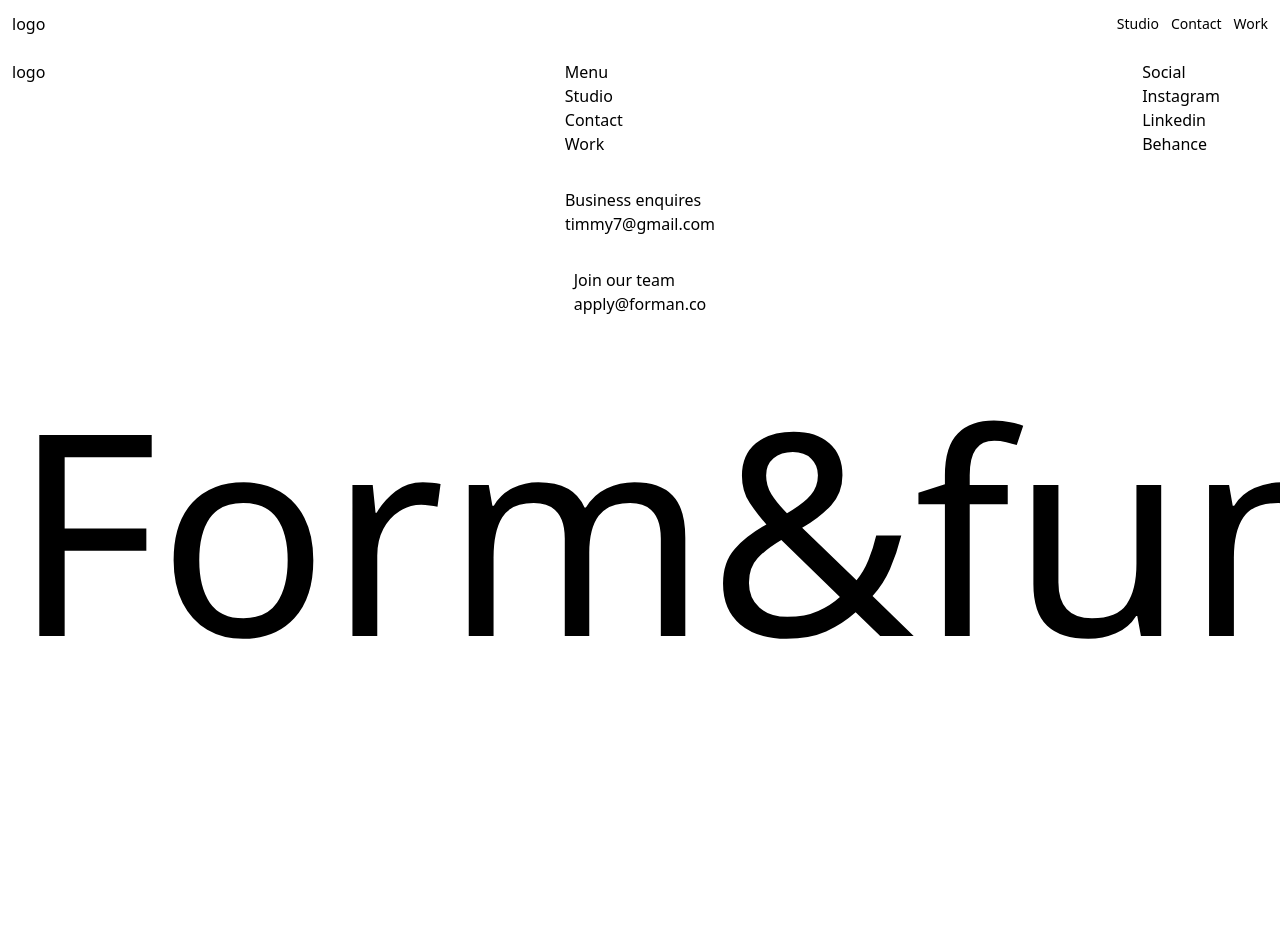
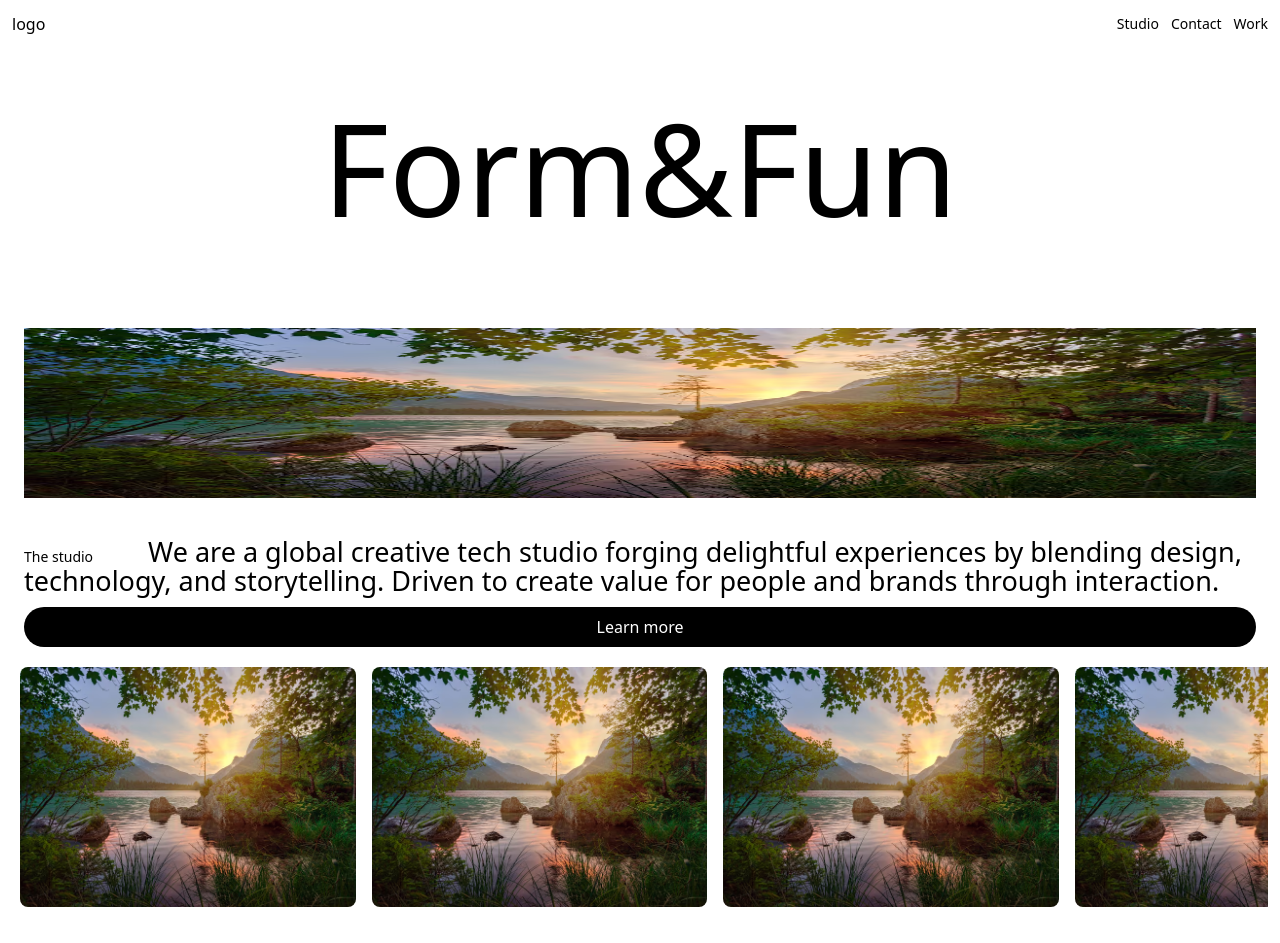
Before and after one commit to Kudatee007/creative-showcase, a React (Vite) app: page / in a window 1280 px wide. Shown: the top 943 px of the page. Before the commit the page ends 800 px from the top, so only its background shows below. Built offline with nearby package versions, Linux system fonts and the light colour scheme.

Commit message:
page: Added homepage

```diff
--- a/package.json
+++ b/package.json
@@ -11,6 +11,9 @@
   },
   "dependencies": {
     "@tailwindcss/vite": "^4.1.13",
+    "embla-carousel": "^8.6.0",
+    "embla-carousel-autoplay": "^8.6.0",
+    "embla-carousel-react": "^8.6.0",
     "react": "^19.1.1",
     "react-dom": "^19.1.1",
     "tailwindcss": "^4.1.13"
--- a/src/App.tsx
+++ b/src/App.tsx
@@ -1,5 +1,6 @@
 import Footer from "./components/Footer"
 import Header from "./components/Header"
+import HomePage from "./page/HomePage"
 
 
 function App() {
@@ -7,6 +8,7 @@ function App() {
   return (
     <>
     <Header />
+    <HomePage />
     <Footer />
     </>
   )
--- /dev/null
+++ b/src/components/Carousel.tsx
@@ -0,0 +1,45 @@
+import React from "react";
+import useEmblaCarousel from "embla-carousel-react";
+import trees from "../assets/trees.jpg";
+
+const slides = [
+  { src: trees, alt: "Project 1" },
+  { src: trees, alt: "Project 2" },
+  { src: trees, alt: "Project 3" },
+  { src: trees, alt: "Project 4" },
+  { src: trees, alt: "Project 5" },
+  { src: trees, alt: "Project 6" },
+  { src: trees, alt: "Project 7" },
+];
+
+const Carousel = () => {
+  const [emblaRef] = useEmblaCarousel();
+
+  return (
+    <div className="embla overflow-hidden" ref={emblaRef}>
+      <div className="embla__container flex">
+        {slides.map((slide, i) => (
+          <div
+            key={i}
+            className="
+      embla__slide
+      min-w-0
+      flex items-center justify-center
+      p-2
+      flex-[0_0_90%]   /* mobile: 1 slide per view */
+      lg:flex-[0_0_28%] /* desktops: ~3.5 slides */
+    "
+          >
+            <img
+              src={slide.src}
+              alt={slide.alt}
+              className="w-full h-[240px] object-cover rounded-lg"
+            />
+          </div>
+        ))}
+      </div>
+    </div>
+  );
+};
+
+export default Carousel;
--- /dev/null
+++ b/src/components/Hero.tsx
@@ -0,0 +1,23 @@
+import React from "react";
+import trees from "../assets/trees.jpg";
+
+const Hero = () => {
+  return (
+    <div className="p-3">
+      <h1 className="text-[10vw] font-normal text-center pb-16">Form&Fun</h1>
+      <div>
+        <img src={trees} alt="" className="w-full h-[170px]" />
+      </div>
+      <div className="space-y-3 pt-10">
+        <p className="text-[27px] leading-7">
+          <span className="text-sm text-start pr-12">The studio</span> We are a global creative tech studio forging delightful experiences by
+          blending design, technology, and storytelling. Driven to create value
+          for people and brands through interaction.
+        </p>
+        <button className="w-full bg-black py-2 text-white border-none rounded-4xl">Learn more</button>
+      </div>
+    </div>
+  );
+};
+
+export default Hero;
--- /dev/null
+++ b/src/page/HomePage.tsx
@@ -0,0 +1,14 @@
+import React from "react";
+import Hero from "../components/Hero";
+import Carousel from "../components/Carousel";
+
+const HomePage = () => {
+  return (
+    <div className="p-3">
+      <Hero />
+      <Carousel />
+    </div>
+  );
+};
+
+export default HomePage;
```
Also changed, not shown: src/assets/trees.jpg (added), 1 other file (tests, documents, lock files or other folders).
